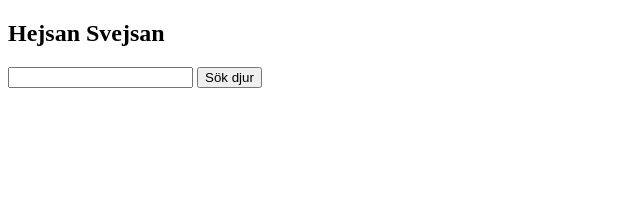
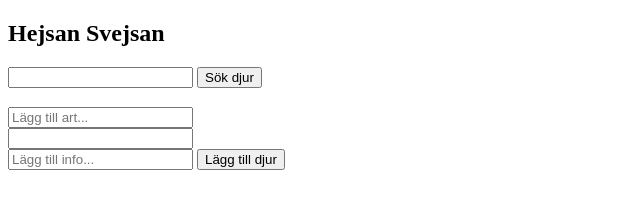
Before and after one commit to EmelieR89/NodeJS-express-API, a website: page public/index.html in a window 1280 px wide. Shown: the whole page, without its empty margins (0-640 px from the left). Drawn offline with Linux system fonts and the light colour scheme; no server answers.

Commit message:
Fixed POST

```diff
--- a/public/index.html
+++ b/public/index.html
@@ -15,5 +15,13 @@
       <p id="years"></p>
       <p id="info"></p>
     </div>
+
+    <input id="addSpecies" type="text" placeholder="Lägg till art..." />
+    <br />
+    <input id="addYears" type="number" />
+    <br />
+    <input id="addInfo" type="text" placeholder="Lägg till info..." />
+    <button onclick="addAnimal()">Lägg till djur</button>
+    <div id="addedAnimal"></div>
   </body>
 </html>
--- a/public/logic.js
+++ b/public/logic.js
@@ -35,3 +35,33 @@ printSpecificAnimal = (animal) => {
   let info = document.getElementById("info");
   info.innerHTML = animal.info != undefined ? animal.info : "";
 };
+
+addAnimal = () => {
+  let addedAnimalSpecies = document.getElementById("addSpecies");
+  let addedAnimalYears = document.getElementById("addYears");
+  let addedAnimalInfo = document.getElementById("addInfo");
+  let newAnimal = {
+    id: 12,
+    species: addedAnimalSpecies.value,
+    years: addedAnimalYears.value,
+    info: addedAnimalInfo.value,
+  };
+
+  fetch("http://localhost:3000/animals/", {
+    method: "POST",
+    headers: {
+      "Content-Type": "application/json",
+    },
+    body: JSON.stringify(newAnimal),
+  })
+    .then((response) => {
+      if (response.status === 201) {
+        addedAnimalSpecies.value = "";
+        addedAnimalYears.value = "";
+        addedAnimalInfo.value = "";
+      }
+    })
+    .catch((error) => {
+      console.log(error);
+    });
+};
```
Also changed, not shown: 1 other file.
